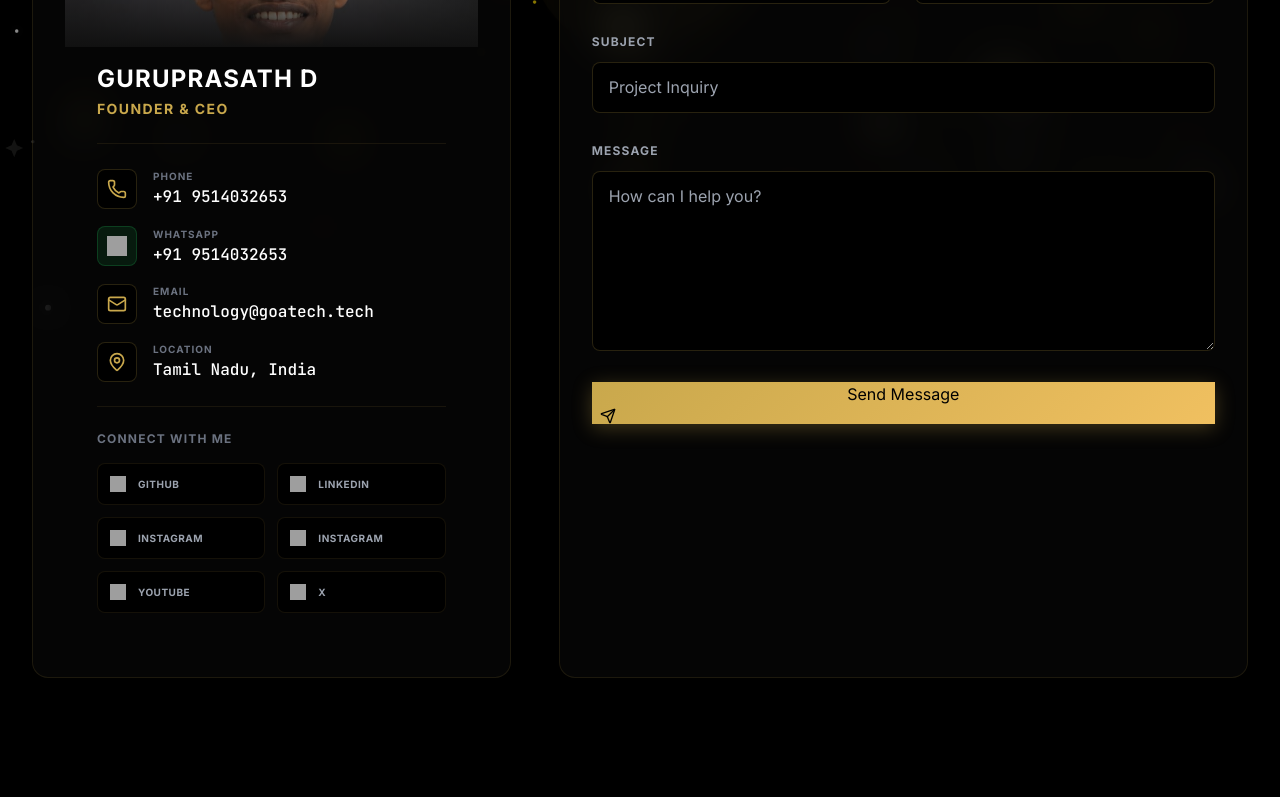
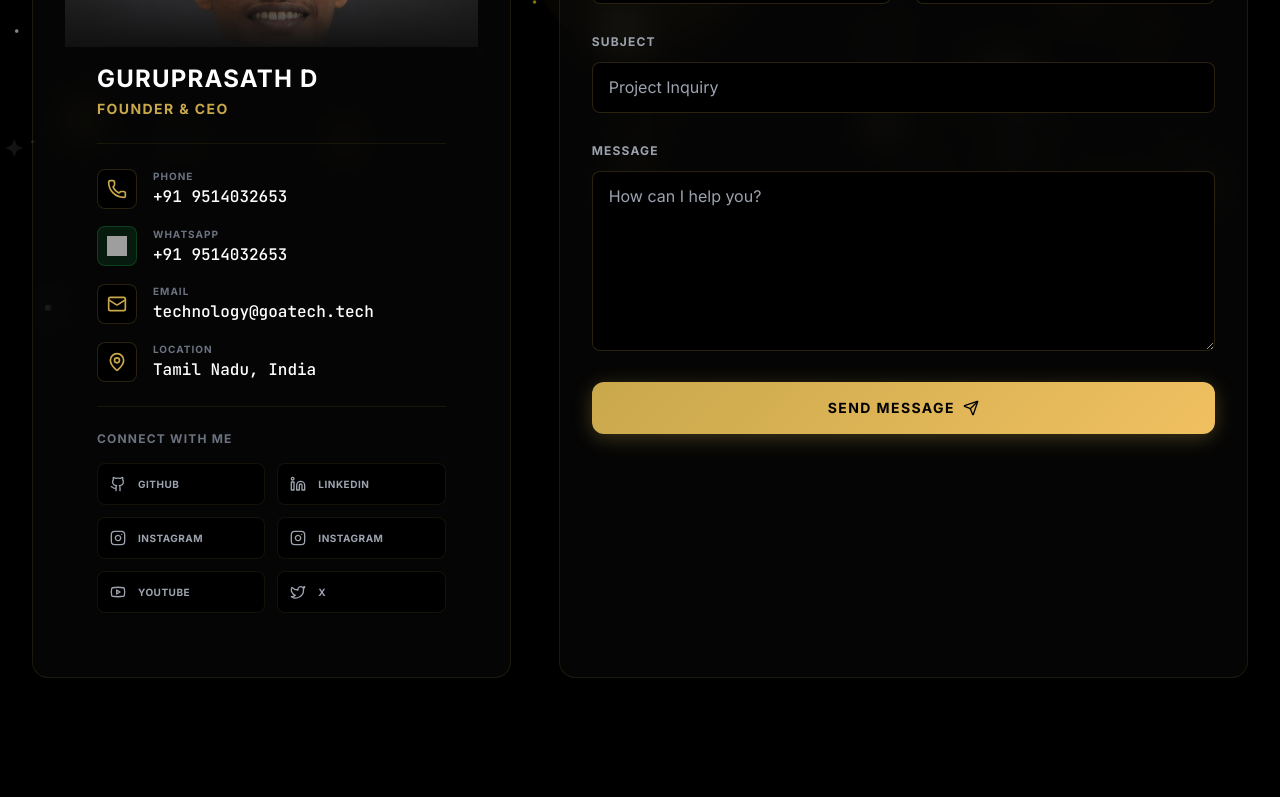
Before and after one commit to guru071/portfolio, a React (Vite) app: page /contact in a window 1280 px wide. Shown: the part 482-1279 px from the top of the page. Built offline with nearby package versions, Linux system fonts and the light colour scheme; grey boxes are pictures that could not be loaded.

Commit message:
fix: center icon in send message button

```diff
--- a/src/views/public/ContactView.jsx
+++ b/src/views/public/ContactView.jsx
@@ -1,15 +1,15 @@
 import SeoHead from "../../components/common/SeoHead";
 import React from 'react';
-import { Mail, MapPin, Send, Phone, MessageCircle } from 'lucide-react';
+import { Mail, MapPin, Send, Phone, MessageCircle, Github, Linkedin, Instagram, Youtube, Twitter } from 'lucide-react';
 
 export default function ContactView() {
   const profiles = [
-    { name: 'GitHub', url: 'https://github.com/guru071', icon: 'github' },
-    { name: 'LinkedIn', url: 'https://www.linkedin.com/in/guru-prasath-bb8328382', icon: 'linkedin' },
-    { name: 'Instagram', url: 'https://instagram.com/infinity.sparrow', icon: 'instagram' },
-    { name: 'Instagram', url: 'https://instagram.com/maghs.guruprasath', icon: 'instagram' },
-    { name: 'YouTube', url: 'https://youtube.com/@goat-u9m2v', icon: 'youtube' },
-    { name: 'X', url: 'https://x.com/goatechmaghs', icon: 'x' },
+    { name: 'GitHub', url: 'https://github.com/guru071', icon: Github },
+    { name: 'LinkedIn', url: 'https://www.linkedin.com/in/guru-prasath-bb8328382', icon: Linkedin },
+    { name: 'Instagram', url: 'https://instagram.com/infinity.sparrow', icon: Instagram },
+    { name: 'Instagram', url: 'https://instagram.com/maghs.guruprasath', icon: Instagram },
+    { name: 'YouTube', url: 'https://youtube.com/@goat-u9m2v', icon: Youtube },
+    { name: 'X', url: 'https://x.com/goatechmaghs', icon: Twitter },
   ];
 
   return (
@@ -85,7 +85,7 @@ export default function ContactView() {
                 <div className="grid grid-cols-2 gap-3">
                   {profiles.map((profile, i) => (
                     <a key={i} href={profile.url} target="_blank" rel="noreferrer" className="flex items-center gap-3 p-3 rounded-lg bg-black border border-[#c9a84c]/10 hover:border-[#c9a84c]/50 text-gray-400 hover:text-[#c9a84c] transition-all">
-                      <img src={`https://cdn.simpleicons.org/${profile.icon}/c9a84c`} alt={profile.name} className="w-4 h-4" />
+                      <profile.icon className="w-4 h-4" />
                       <span className="truncate text-[10px] font-bold uppercase tracking-wider">{profile.name}</span>
                     </a>
                   ))}
@@ -122,8 +122,8 @@ export default function ContactView() {
                 <textarea rows="6" className="w-full bg-black border border-[#c9a84c]/20 rounded-lg px-4 py-3 text-white focus:outline-none focus:border-[#c9a84c] transition-colors" placeholder="How can I help you?"></textarea>
               </div>
 
-              <button type="submit" className="btn-primary w-full mt-4">
-                Send Message <Send className="w-4 h-4 ml-2" />
+              <button type="submit" className="btn-primary w-full mt-4 flex items-center justify-center gap-2 py-4 rounded-xl font-bold uppercase tracking-widest text-sm">
+                Send Message <Send className="w-4 h-4" />
               </button>
             </form>
           </div>
```
